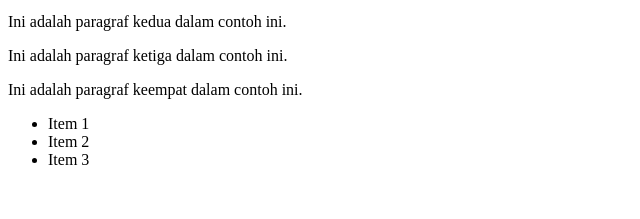
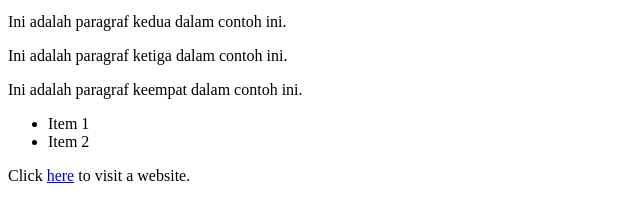
Before and after one commit to hakimatulb/contohsatu, a plain HTML site: page index.html in a window 1280 px wide. Shown: the part 87-306 px from the top of the page, without its empty margins (0-640 px from the left). Drawn offline with Linux system fonts and the light colour scheme.

Commit message:
membuat index.html
contoh index.html ya..

```diff
--- a/index.html
+++ b/index.html
@@ -11,7 +11,7 @@
      <ul>
        <li>Item 1</li>
        <li>Item 2</li>
-       <li>Item 3</li>
     </ul>
+    <p>Click <a href="https://www.google.com">here</a> to visit a website.</p>
   </body>
 </html>
```
